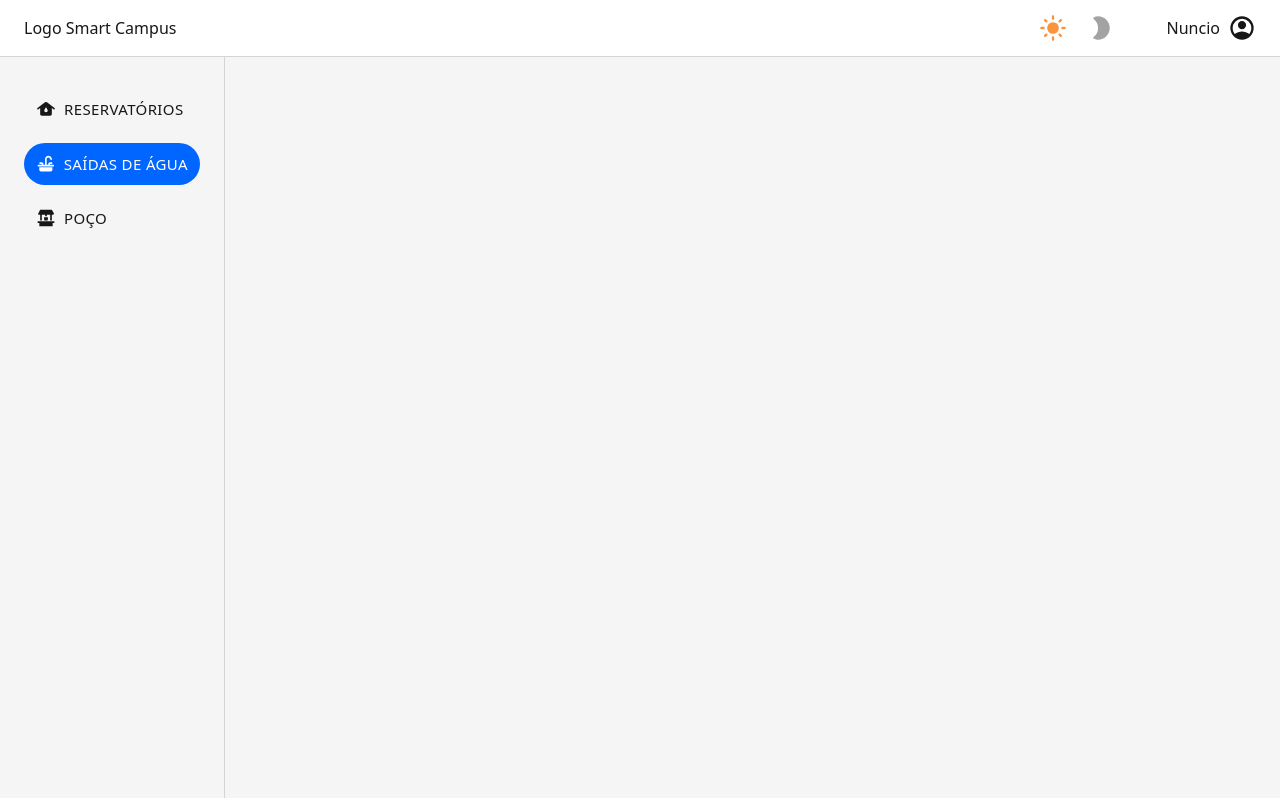
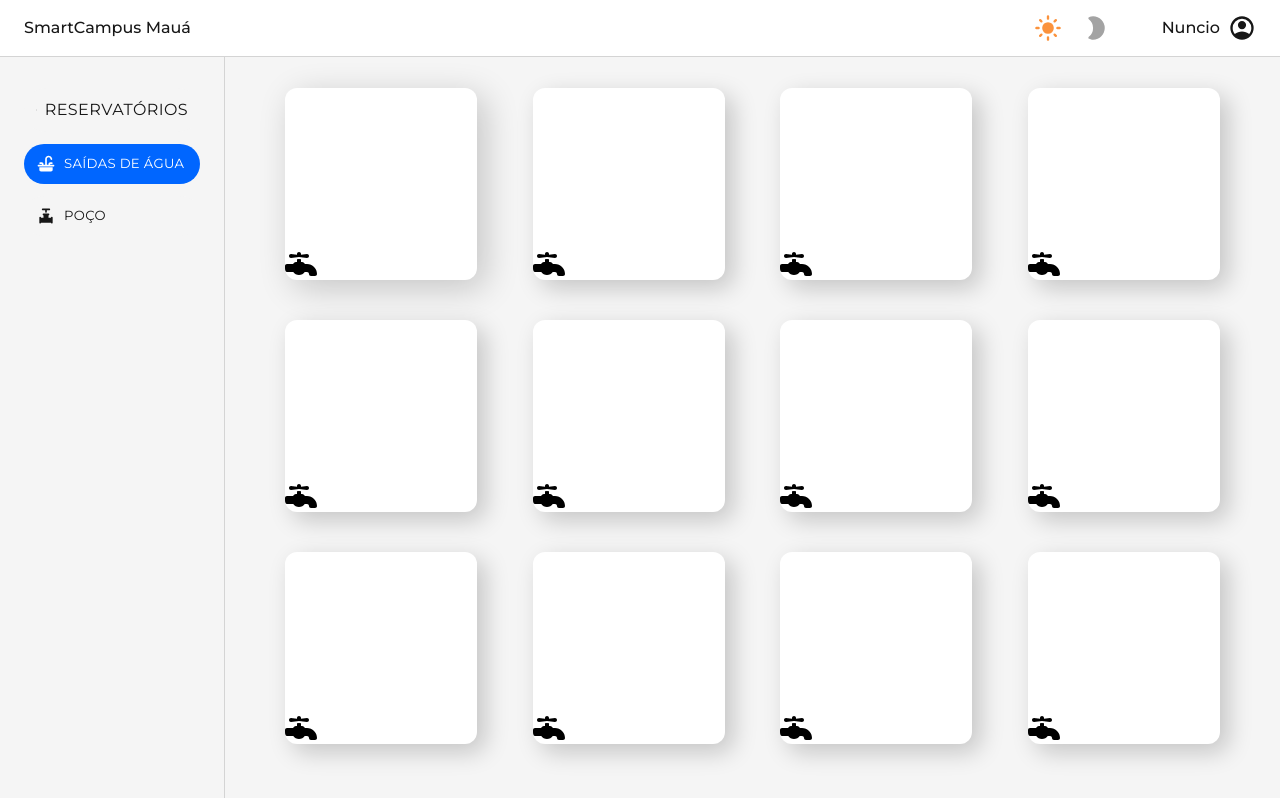
Before and after one commit to Enrico-Saez/SmartCampus, a SvelteKit app: page /saidas-de-agua in a window 1280 px wide. Built offline with nearby package versions, Linux system fonts and the light colour scheme.

Commit message:
Fonte Montserrat

```diff
--- a/src/app.html
+++ b/src/app.html
@@ -5,9 +5,12 @@
 	<link rel="icon" href="" />
 	<meta name="viewport" content="width=device-width" />
 	<title></title>
+	<link rel="preconnect" href="https://fonts.googleapis.com">
+	<link rel="preconnect" href="https://fonts.gstatic.com" crossorigin>
+	<link href="https://fonts.googleapis.com/css2?family=Montserrat:ital,wght@0,100..900;1,100..900&display=swap" rel="stylesheet">
 	%sveltekit.head%
 </head>
 <body data-sveltekit-preload-data="hover">
-<div class="" style="display: contents">%sveltekit.body%</div>
+<div class="font-montserrat" style="display: contents">%sveltekit.body%</div>
 </body>
 </html>
--- a/src/routes/(portal)/+layout.svelte
+++ b/src/routes/(portal)/+layout.svelte
@@ -16,7 +16,7 @@
 	class="fixed top-0 z-10 w-full border-b border-neutral-300 bg-white dark:border-neutral-700 dark:bg-neutral-800"
 >
 	<div class="mx-auto flex h-14 max-w-7xl items-center justify-between px-6">
-		<p class="text-neutral-900 dark:text-neutral-100">Logo Smart Campus</p>
+		<p class="font-medium text-neutral-900 dark:text-neutral-100">SmartCampus Mauá</p>
 
 		<div class="flex space-x-12">
 			<div class="flex space-x-3">
@@ -74,7 +74,7 @@
 	<nav class="fixed top-14 h-full w-56 bg-neutral-100 px-6 py-8 dark:bg-[#121212]">
 		<div class="flex flex-col space-y-3">
 			<a
-				class="flex items-center space-x-2 text-nowrap rounded-full px-3 py-2.5 text-[15px] tracking-wide transition"
+				class="a flex items-center space-x-2 text-nowrap rounded-full px-3 py-2.5 tracking-wide transition"
 				class:nav-button-pressed={$page.route.id?.match(/reservatorios/g)}
 				class:nav-button-unpressed={!$page.route.id?.match(/reservatorios/g)}
 				href="/reservatorios"
@@ -87,7 +87,7 @@
 				><span>RESERVATÓRIOS</span></a
 			>
 			<a
-				class="flex items-center space-x-2 text-nowrap rounded-full px-3 py-2.5 text-[15px] tracking-wide transition"
+				class="flex items-center space-x-2 text-nowrap rounded-full px-3 py-2.5 text-[0.825rem] tracking-wide transition"
 				class:nav-button-pressed={$page.route.id?.match(/saidas-de-agua/g)}
 				class:nav-button-unpressed={!$page.route.id?.match(/saidas-de-agua/g)}
 				href="/saidas-de-agua"
@@ -100,7 +100,7 @@
 				><span>SAÍDAS DE ÁGUA</span></a
 			>
 			<a
-				class="flex items-center space-x-2 text-nowrap rounded-full px-3 py-2.5 text-[15px] tracking-wide transition"
+				class="flex items-center space-x-2 text-nowrap rounded-full px-3 py-2.5 text-[0.825rem] tracking-wide transition"
 				class:nav-button-pressed={$page.route.id?.match(/poco/g)}
 				class:nav-button-unpressed={!$page.route.id?.match(/poco/g)}
 				href="/poco"
@@ -108,7 +108,7 @@
 				<svg xmlns="http://www.w3.org/2000/svg" width="20" height="20" viewBox="0 0 24 24"
 					><path
 						fill="currentColor"
-						d="M22 16H2v2h2v4h16v-4h2zm-11.56-1c-.25 0-.44-.19-.49-.44l-.38-3v-.06c0-.28.22-.5.5-.5H14c.27.04.46.29.43.56l-.38 3c-.05.25-.24.44-.49.44zM19 2l2.56 4.68c.04.1.05.21.05.32c0 .56-.45 1-1 1H19v7h-2V8h-4v2h-2V8H7v7H5V8H3.62a.998.998 0 0 1-.9-1.45L5 2z"
+						d="M11 5H8q-.425 0-.712-.288T7 4q0-.425.288-.712T8 3h8q.425 0 .713.288T17 4q0 .425-.288.713T16 5h-3v2q0 .425-.288.713T12 8q-.425 0-.712-.288T11 7zM4 20.025v-6.05q0-.425.288-.712T5 12.975q.425 0 .713.288t.287.712V14h3v-3h-.025q-.425 0-.712-.288T7.974 10q0-.425.288-.712T8.975 9h6.05q.425 0 .713.288t.287.712q0 .425-.287.713t-.713.287H15v3h3v-.025q0-.425.288-.712t.712-.288q.425 0 .713.288t.287.712v6.05q0 .425-.288.713t-.712.287q-.425 0-.712-.287T18 20.025V20H6v.025q0 .425-.288.713T5 21.024q-.425 0-.712-.287T4 20.025"
 					/></svg
 				>
 				<span>POÇO</span></a
--- a/src/routes/(portal)/reservatorios/+page.svelte
+++ b/src/routes/(portal)/reservatorios/+page.svelte
@@ -21,7 +21,7 @@
 		<div class="absolute bottom-2 right-3 text-right text-red-950 dark:text-red-100">
 			<div class="flex items-end justify-end space-x-0.5">
 				<svg
-					class="mb-0.5 animate-pulse"
+					class="mb-1 animate-pulse"
 					xmlns="http://www.w3.org/2000/svg"
 					width="28"
 					height="28"
@@ -33,7 +33,7 @@
 				>
 				<h1 class="text-3xl font-semibold">30L</h1>
 			</div>
-			<p class="font-medium">Reservatório 1</p>
+			<p class="text-sm font-medium">Reservatório 1</p>
 		</div>
 	</div>
 	{#each Array(11) as _, i}
@@ -54,8 +54,8 @@
 				class="absolute bottom-1 right-0 hidden h-16 w-40 rounded-l-full bg-black/60 dark:block"
 			></div>
 			<div class="absolute bottom-2 right-3 text-right text-cyan-950 dark:text-cyan-100">
-				<h1 class="text-3xl font-semibold">500L</h1>
-				<p class="font-medium">Reservatório {i + 2}</p>
+				<h1 class="text-3xl font-semibold">500/900L</h1>
+				<p class="text-sm font-medium">Reservatório {i + 2}</p>
 			</div>
 		</div>
 	{/each}
--- a/src/routes/(portal)/saidas-de-agua/+page.svelte
+++ b/src/routes/(portal)/saidas-de-agua/+page.svelte
@@ -1,5 +1,59 @@
 <script lang="ts">
-	import type { PageData } from './$types';
+</script>
 
-	export let data: PageData;
-</script>
+<div class="grid grid-cols-4 justify-items-center gap-y-10">
+	<div
+		class="animate-fade-in relative flex h-48 w-48 flex-col justify-end overflow-hidden rounded-xl bg-white dark:bg-neutral-800"
+		style="box-shadow: 8px 8px 34px rgba(0,0,0,.2)"
+	>
+		<svg xmlns="http://www.w3.org/2000/svg" width="32" height="32" viewBox="0 0 512 512"
+			><path
+				fill="currentColor"
+				d="M192 96v12L96 96c-17.7 0-32 14.3-32 32s14.3 32 32 32l96-12l31-3.9l1-.1l1 .1l31 3.9l96 12c17.7 0 32-14.3 32-32s-14.3-32-32-32l-96 12V96c0-17.7-14.3-32-32-32s-32 14.3-32 32M32 256c-17.7 0-32 14.3-32 32v64c0 17.7 14.3 32 32 32h100.1c20.2 29 53.9 48 91.9 48s71.7-19 91.9-48H352c17.7 0 32 14.3 32 32s14.3 32 32 32h64c17.7 0 32-14.3 32-32c0-88.4-71.6-160-160-160h-32l-22.6-22.6c-6-6-14.1-9.4-22.6-9.4H256v-43.8l-32-4l-32 4V224h-18.7c-8.5 0-16.6 3.4-22.6 9.4L128 256z"
+			/></svg
+		>
+	</div>
+	{#each Array(11) as _, i}
+		<div
+			class="animate-fade-in relative flex h-48 w-48 flex-col justify-end overflow-hidden rounded-xl bg-white dark:bg-neutral-800 dark:shadow-black"
+			style="box-shadow: 8px 8px 25px rgba(0,0,0,.2)"
+		>
+			<svg xmlns="http://www.w3.org/2000/svg" width="32" height="32" viewBox="0 0 512 512"
+				><path
+					fill="currentColor"
+					d="M192 96v12L96 96c-17.7 0-32 14.3-32 32s14.3 32 32 32l96-12l31-3.9l1-.1l1 .1l31 3.9l96 12c17.7 0 32-14.3 32-32s-14.3-32-32-32l-96 12V96c0-17.7-14.3-32-32-32s-32 14.3-32 32M32 256c-17.7 0-32 14.3-32 32v64c0 17.7 14.3 32 32 32h100.1c20.2 29 53.9 48 91.9 48s71.7-19 91.9-48H352c17.7 0 32 14.3 32 32s14.3 32 32 32h64c17.7 0 32-14.3 32-32c0-88.4-71.6-160-160-160h-32l-22.6-22.6c-6-6-14.1-9.4-22.6-9.4H256v-43.8l-32-4l-32 4V224h-18.7c-8.5 0-16.6 3.4-22.6 9.4L128 256z"
+				/></svg
+			>
+		</div>
+	{/each}
+</div>
+
+<style>
+	.water {
+		animation: ripple 2.5s infinite linear;
+	}
+
+	@keyframes ripple {
+		0% {
+			transform: translate3d(0, 0, 0);
+		}
+		100% {
+			transform: translate3d(-148%, 0, 0);
+		}
+	}
+
+	@keyframes fade-in {
+		0% {
+			opacity: 0;
+			transform: translate(0px, 10px);
+		}
+		100% {
+			opacity: 1;
+			transform: translate(0px, 0px);
+		}
+	}
+
+	.animate-fade-in {
+		animation: fade-in 0.4s ease-in-out;
+	}
+</style>
--- a/src/routes/+page.svelte
+++ b/src/routes/+page.svelte
@@ -13,7 +13,7 @@
 				href="/reservatorios"
 				class="mx-auto flex items-center space-x-5 rounded-full bg-black/30 px-7 py-4"
 			>
-				<p class="text-center text-sm uppercase tracking-wider text-white">ENTRAR COM</p>
+				<p class="text-center text-[0.825rem] uppercase tracking-wider text-white">ENTRAR COM</p>
 				<img class="h-[1.3rem]" src="/images/Microsoft_365.svg" alt="" /></a
 			>
 		</div>
--- a/tailwind.config.cjs
+++ b/tailwind.config.cjs
@@ -4,7 +4,11 @@ const config = {
 	darkMode: 'selector',
 
 	theme: {
-		extend: {}
+		extend: {
+			fontFamily: {
+				'montserrat': ['"Montserrat"', 'sans-serif'],
+			},
+		}
 	},
 
 	plugins: []
```
